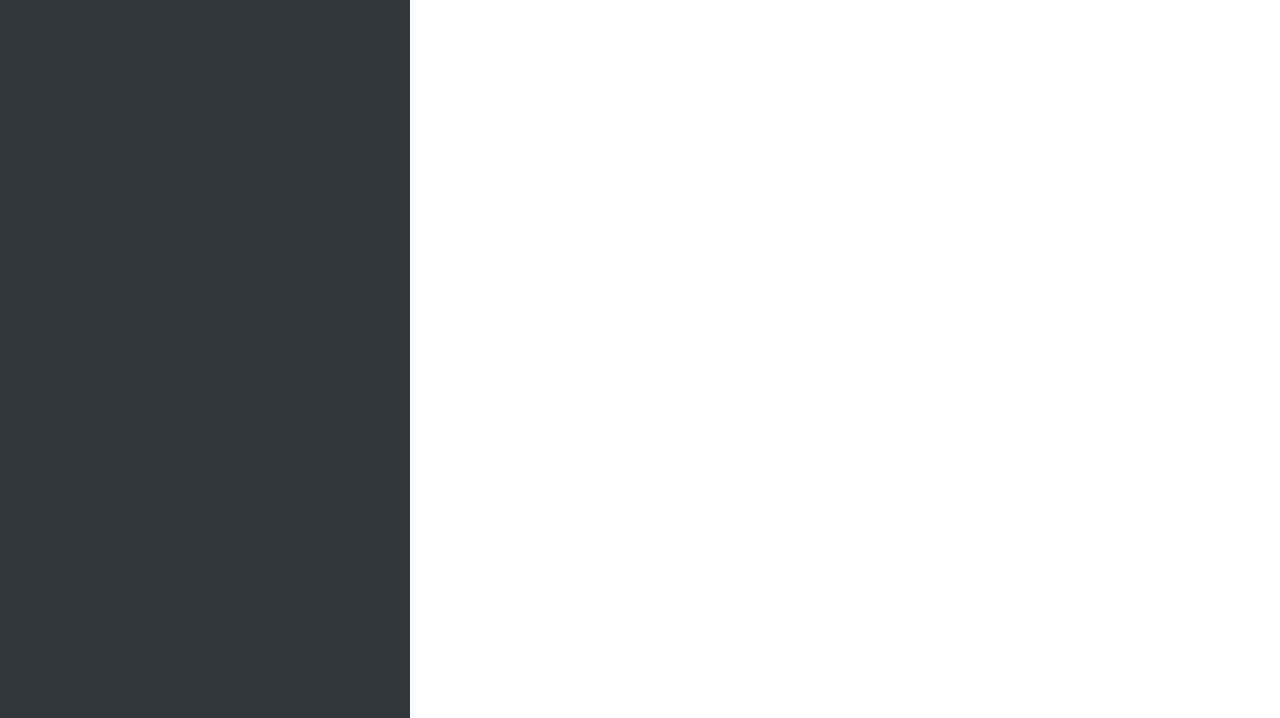
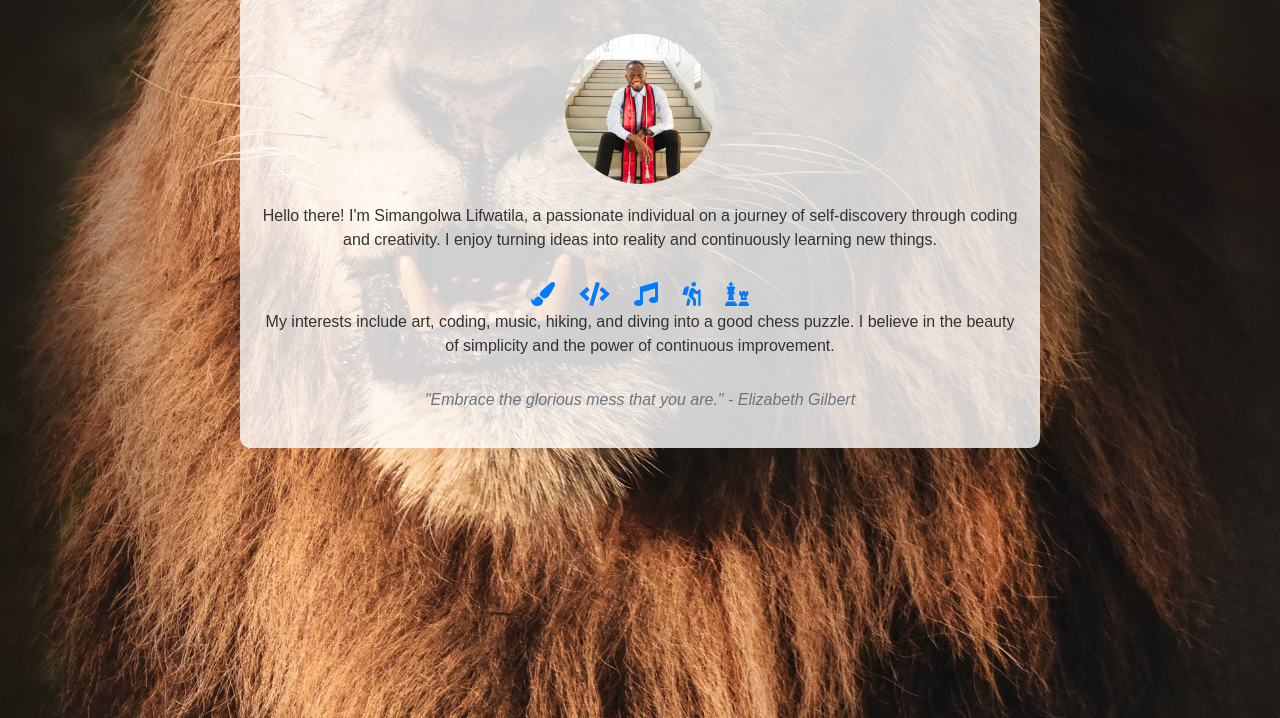
Before and after one commit to pi8878/Sima, a plain HTML site: page public/about.html in a window 1280 px wide. Shown: the part 82-800 px from the top of the page. Drawn offline with nearby package versions, Linux system fonts and the light colour scheme; files that its build step writes are made by us from their sources.

Commit message:
changes added

```diff
--- a/public/about.html
+++ b/public/about.html
@@ -1,24 +1,98 @@
-<!-- This is my about section for my page -->
-<!-- about.html -->
+<!-- This is my about page -->
+
 <!DOCTYPE html>
 <html lang="en">
 
 <head>
     <meta charset="UTF-8">
-    <meta http-equiv="X-UA-Compatible" content="IE=edge">
     <meta name="viewport" content="width=device-width, initial-scale=1.0">
-    <link rel="stylesheet" href="https://cdn.jsdelivr.net/npm/bootstrap-icons@1.10.5/font/bootstrap-icons.css">
-    <link rel="stylesheet" href="styles.css">
     <title>About Me</title>
+    <link rel="stylesheet" href="https://maxcdn.bootstrapcdn.com/bootstrap/4.0.0/css/bootstrap.min.css">
+    <link rel="stylesheet" href="https://cdnjs.cloudflare.com/ajax/libs/font-awesome/5.15.3/css/all.min.css">
+    <style>
+        body {
+            font-family: 'Arial', sans-serif;
+            color: #333;
+            margin: 0;
+            padding: 20px;
+            background: url('../Assets/simba.jpg') no-repeat center center fixed;
+            background-size: cover;
+        }
+
+        h1 {
+            text-align: center;
+            color: #fff;
+        }
+
+        .about-container {
+            max-width: 800px;
+            margin: 0 auto;
+            text-align: center;
+            background-color: rgba(255, 255, 255, 0.8);
+            padding: 20px;
+            border-radius: 10px;
+        }
+
+        .profile-pic {
+            border-radius: 50%;
+            width: 150px;
+            height: 150px;
+            object-fit: cover;
+            margin: 20px auto;
+        }
+
+        .interests {
+            margin-top: 30px;
+        }
+
+        .interests i {
+            font-size: 24px;
+            margin: 0 10px;
+            color: #007BFF;
+        }
+
+        .quote {
+            margin-top: 30px;
+            text-align: center;
+            font-style: italic;
+            color: #6c757d;
+        }
+    </style>
 </head>
 
 <body>
-    <!-- Your about content goes here -->
+
     <h1>About Me</h1>
-    <p>
-        My name is Simangolwa Lifwatila college graduate from St. Cloud State University with Computer Science degree.
-    </p>
 
-    <script src="script.js"></script>
+    <div class="about-container">
+
+        <img src="../Assets/sima.jpg" alt="Your Profile Picture" class="profile-pic">
+
+        <p>
+            Hello there! I'm Simangolwa Lifwatila, a passionate individual on a
+            journey of self-discovery through coding and creativity.
+            I enjoy turning ideas into reality and continuously learning new things.
+        </p>
+
+        <div class="interests">
+            <i class="fas fa-paint-brush"></i>
+            <i class="fas fa-code"></i>
+            <i class="fas fa-music"></i>
+            <i class="fas fa-hiking"></i>
+            <i class="fas fa-chess"></i>
+        </div>
+
+        <p>
+            My interests include art, coding, music, hiking, and diving into a good
+            chess puzzle. I believe in the beauty of simplicity and the power of continuous improvement.
+        </p>
+
+        <div class="quote">
+            <p>"Embrace the glorious mess that you are." - Elizabeth Gilbert</p>
+        </div>
+
+    </div>
+
 </body>
+
 </html>
```
Also changed, not shown: public/contacts.html (+56 -2 lines), public/skills.html (+1 -0 lines), Assets/lion.jpg (added), Assets/sima.jpg (added), Assets/simba.jpg (added).
